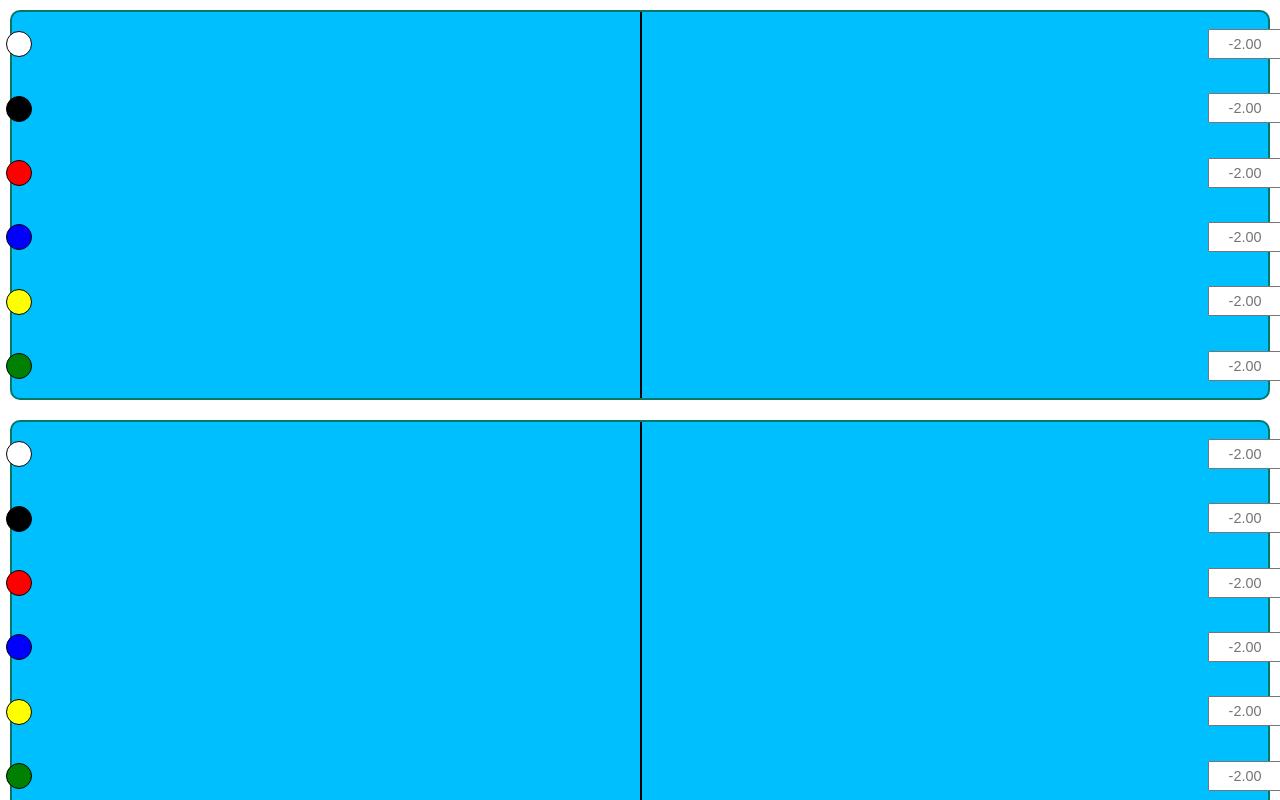
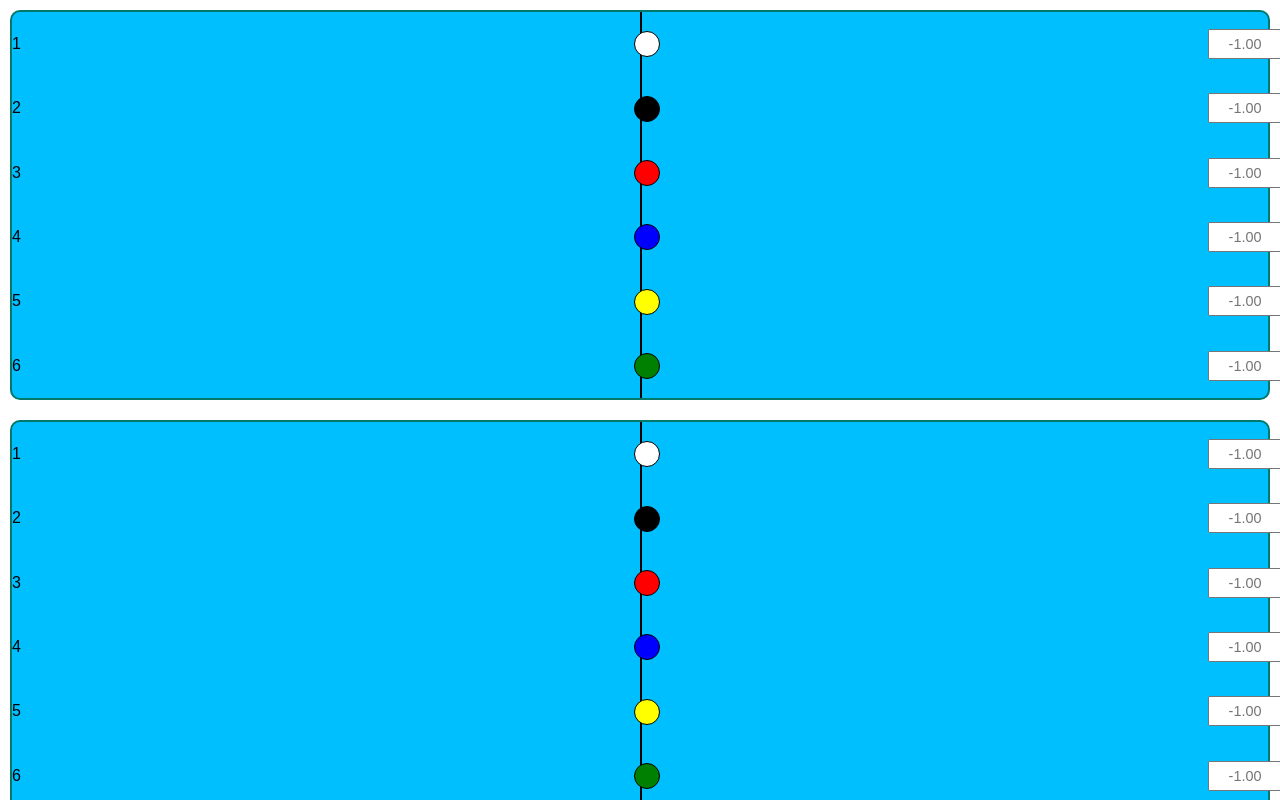
Before and after one commit to ta01da27o-arch/boat-ai-smart, a plain HTML site: page index.html in a window 1280 px wide. Drawn offline with Linux system fonts and the light colour scheme.

Commit message:
Add files via upload

```diff
--- a/index.html
+++ b/index.html
@@ -3,7 +3,7 @@
 <head>
 <meta charset="UTF-8">
 <meta name="viewport" content="width=device-width, initial-scale=1.0, user-scalable=no">
-<title>STシミュレーター 縦並び固定版 修正版</title>
+<title>STシミュレーター 縦並び固定版 [-1,+1]</title>
 <style>
 html, body {
   margin: 0;
@@ -11,7 +11,7 @@ html, body {
   height: 100%;
   width: 100%;
   font-family: sans-serif;
-  background-color: #ffffff; /* 枠外白 */
+  background-color: #ffffff;
   overflow: hidden;
 }
 .table-container {
@@ -23,7 +23,7 @@ html, body {
   gap: 10px;
 }
 .panel {
-  background-color: #00bfff; /* 枠内ディープスカイブルー */
+  background-color: #00bfff;
   border: 2px solid #00796b;
   border-radius: 10px;
   display: flex;
@@ -50,7 +50,7 @@ html, body {
 .circles-column {
   display: flex;
   flex-direction: column;
-  justify-content: space-around; /* 縦並び固定 */
+  justify-content: space-around;
   align-items: flex-start;
   flex: 1;
   position: relative;
@@ -61,7 +61,7 @@ html, body {
   border-radius: 50%;
   cursor: grab;
   border: 1px solid #000;
-  position: absolute; /* 横移動用 */
+  position: absolute;
   transition: left 0.05s;
 }
 .inputs-column {
@@ -98,12 +98,12 @@ html, body {
       <span class="circle" style="background:green;" data-index="5"></span>
     </div>
     <div class="inputs-column" id="average-inputs">
-      <input type="text" id="avg1" placeholder="-2.00">
-      <input type="text" id="avg2" placeholder="-2.00">
-      <input type="text" id="avg3" placeholder="-2.00">
-      <input type="text" id="avg4" placeholder="-2.00">
-      <input type="text" id="avg5" placeholder="-2.00">
-      <input type="text" id="avg6" placeholder="-2.00">
+      <input type="text" id="avg1" placeholder="-1.00">
+      <input type="text" id="avg2" placeholder="-1.00">
+      <input type="text" id="avg3" placeholder="-1.00">
+      <input type="text" id="avg4" placeholder="-1.00">
+      <input type="text" id="avg5" placeholder="-1.00">
+      <input type="text" id="avg6" placeholder="-1.00">
     </div>
   </div>
 
@@ -122,12 +122,12 @@ html, body {
       <span class="circle" style="background:green;" data-index="5"></span>
     </div>
     <div class="inputs-column" id="display-inputs">
-      <input type="text" id="disp1" placeholder="-2.00">
-      <input type="text" id="disp2" placeholder="-2.00">
-      <input type="text" id="disp3" placeholder="-2.00">
-      <input type="text" id="disp4" placeholder="-2.00">
-      <input type="text" id="disp5" placeholder="-2.00">
-      <input type="text" id="disp6" placeholder="-2.00">
+      <input type="text" id="disp1" placeholder="-1.00">
+      <input type="text" id="disp2" placeholder="-1.00">
+      <input type="text" id="disp3" placeholder="-1.00">
+      <input type="text" id="disp4" placeholder="-1.00">
+      <input type="text" id="disp5" placeholder="-1.00">
+      <input type="text" id="disp6" placeholder="-1.00">
     </div>
   </div>
 
@@ -139,32 +139,31 @@ function setupPanel(panelId, inputIds) {
   const inputs = inputIds.map(id => document.getElementById(id));
   const circles = panel.querySelectorAll('.circle');
 
-  const minValue = -2.0;
+  const minValue = -1.0;
   const maxValue = 1.0;
 
-  const zeroPos = panel.clientWidth / 2; // スタートライン位置
-  const unitPixelsLeft = zeroPos / 2;   // -2 -> 0.00
-  const unitPixelsRight = (panel.clientWidth - zeroPos - 24); // +1 -> panel width - zero
+  const zeroPos = panel.clientWidth / 2; // スタートライン中央
+  const unitPixelsLeft = zeroPos;         // -1 -> 0
+  const unitPixelsRight = panel.clientWidth - zeroPos - 24; // 0 -> +1
 
-  // 初期配置
+  // 初期配置: ○の右端 = スタートライン（0.00）
   circles.forEach((circle, idx) => {
     const vertPos = idx * (panel.clientHeight / 6) + (panel.clientHeight/12 - circle.offsetHeight/2);
     circle.style.top = `${vertPos}px`;
-    // 左端(-2.00)
-    circle.style.left = `${zeroPos - 2*unitPixelsLeft - circle.offsetWidth}px`;
-    circle.dataset.value = minValue;
+    circle.style.left = `${zeroPos - circle.offsetWidth}px`;
+    circle.dataset.value = 0.0;
   });
 
   // 入力連動
   inputs.forEach((input, idx) => {
     input.addEventListener('input', () => {
       let val = parseFloat(input.value);
-      if(isNaN(val)) val = minValue;
+      if(isNaN(val)) val = 0;
       if(val < minValue) val = minValue;
       if(val > maxValue) val = maxValue;
 
-      let px = val < 0 ? zeroPos + val*unitPixelsLeft : zeroPos + val*unitPixelsRight;
-      circles[idx].style.left = `${px - circles[idx].offsetWidth}px`;
+      let px = val < 0 ? zeroPos + val*unitPixelsLeft - circles[idx].offsetWidth : zeroPos + val*unitPixelsRight - circles[idx].offsetWidth;
+      circles[idx].style.left = `${px}px`;
       circles[idx].dataset.value = val;
       input.value = val.toFixed(2);
     });
@@ -178,12 +177,12 @@ function setupPanel(panelId, inputIds) {
 
     const moveCircle = (x) => {
       let delta = x - startX;
-      let newValue = startValue + (delta / (startValue<0 ? unitPixelsLeft : unitPixelsRight));
+      let newValue = startValue + (delta / (startValue < 0 ? unitPixelsLeft : unitPixelsRight));
       if(newValue < minValue) newValue = minValue;
       if(newValue > maxValue) newValue = maxValue;
 
-      let px = newValue < 0 ? zeroPos + newValue*unitPixelsLeft : zeroPos + newValue*unitPixelsRight;
-      circle.style.left = `${px - circle.offsetWidth}px`;
+      let px = newValue < 0 ? zeroPos + newValue*unitPixelsLeft - circle.offsetWidth : zeroPos + newValue*unitPixelsRight - circle.offsetWidth;
+      circle.style.left = `${px}px`;
       circle.dataset.value = newValue;
       inputs[idx].value = newValue.toFixed(2);
     };
```
